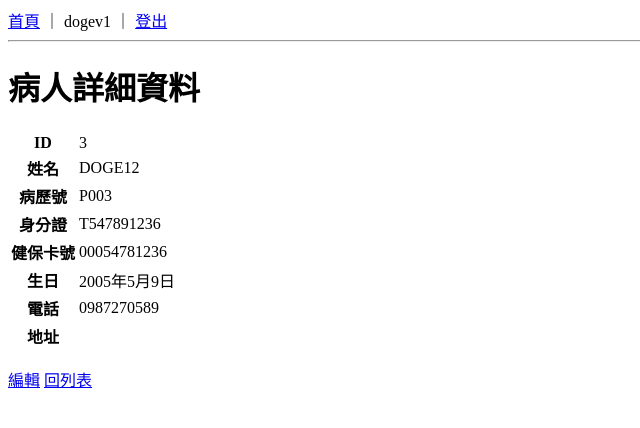
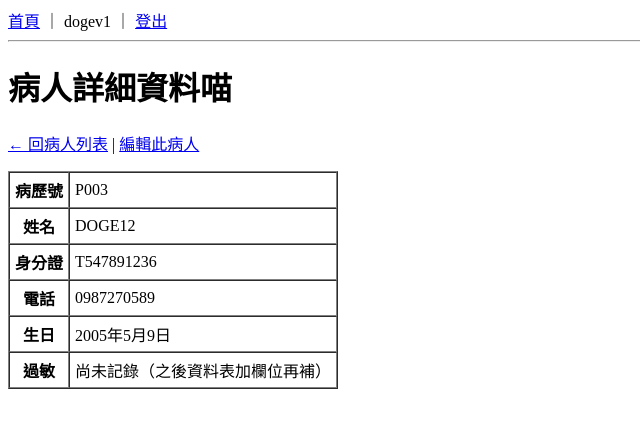
Before and after one commit to dogev16/hospitalsys, a Django app: page /patients/3/ in a window 1280 px wide. Shown: the top 428 px of the page, without its empty margins (0-640 px from the left). Run offline with Django 5.2, Linux system fonts and the light colour scheme; a user stored in the database is signed in; data comes from the database, SQL or seed files in the repository; both versions use the stored data as it was after the commit.

Commit message:
Initial commit

```diff
--- a/patients/views.py
+++ b/patients/views.py
@@ -3,6 +3,8 @@ from django.contrib.auth.decorators import login_required
 from .models import Patient
 from .forms import PatientForm
 from django.db.models import Q
+from appointments.models import Appointment
+
 
 @login_required
 def patient_list(request):
--- a/templates/patients/patient_detail.html
+++ b/templates/patients/patient_detail.html
@@ -1,22 +1,40 @@
 {% extends "base.html" %}
 
+{% block title %}病人詳細資料{% endblock %}
+
 {% block content %}
-<h1>病人詳細資料</h1>
-
-<table class="table">
-  <tr><th>ID</th><td>{{ patient.id }}</td></tr>
-  <tr><th>姓名</th><td>{{ patient.full_name }}</td></tr>
-  <tr><th>病歷號</th><td>{{ patient.chart_no }}</td></tr>
-  <tr><th>身分證</th><td>{{ patient.national_id }}</td></tr>
-  <tr><th>健保卡號</th><td>{{ patient.nhi_no }}</td></tr>
-  <tr><th>生日</th><td>{{ patient.birth_date }}</td></tr>
-  <tr><th>電話</th><td>{{ patient.phone }}</td></tr>
-  <tr><th>地址</th><td>{{ patient.address }}</td></tr>
-</table>
+<h1>病人詳細資料喵</h1>
 
 <p>
-  <a href="{% url 'patients:patient_update' patient.pk %}" class="btn btn-secondary">編輯</a>
-  <a href="{% url 'patients:patient_list' %}" class="btn btn-link">回列表</a>
+  <a href="{% url 'patients:patient_list' %}">← 回病人列表</a>
+  |
+  <a href="{% url 'patients:patient_update' patient.id %}">編輯此病人</a>
 </p>
 
+<table border="1" cellpadding="5" cellspacing="0">
+  <tr>
+    <th>病歷號</th>
+    <td>{{ patient.chart_no }}</td>
+  </tr>
+  <tr>
+    <th>姓名</th>
+    <td>{{ patient.full_name }}</td>
+  </tr>
+  <tr>
+    <th>身分證</th>
+    <td>{{ patient.national_id }}</td>
+  </tr>
+  <tr>
+    <th>電話</th>
+    <td>{{ patient.phone }}</td>
+  </tr>
+  <tr>
+    <th>生日</th>
+    <td>{{ patient.birth_date }}</td>
+  </tr>
+  <tr>
+    <th>過敏</th>
+    <td>尚未記錄（之後資料表加欄位再補）</td>
+  </tr>
+</table>
 {% endblock %}
```
Also changed, not shown: templates/patients/patient_list.html (+5 -5 lines), db.sqlite3.
